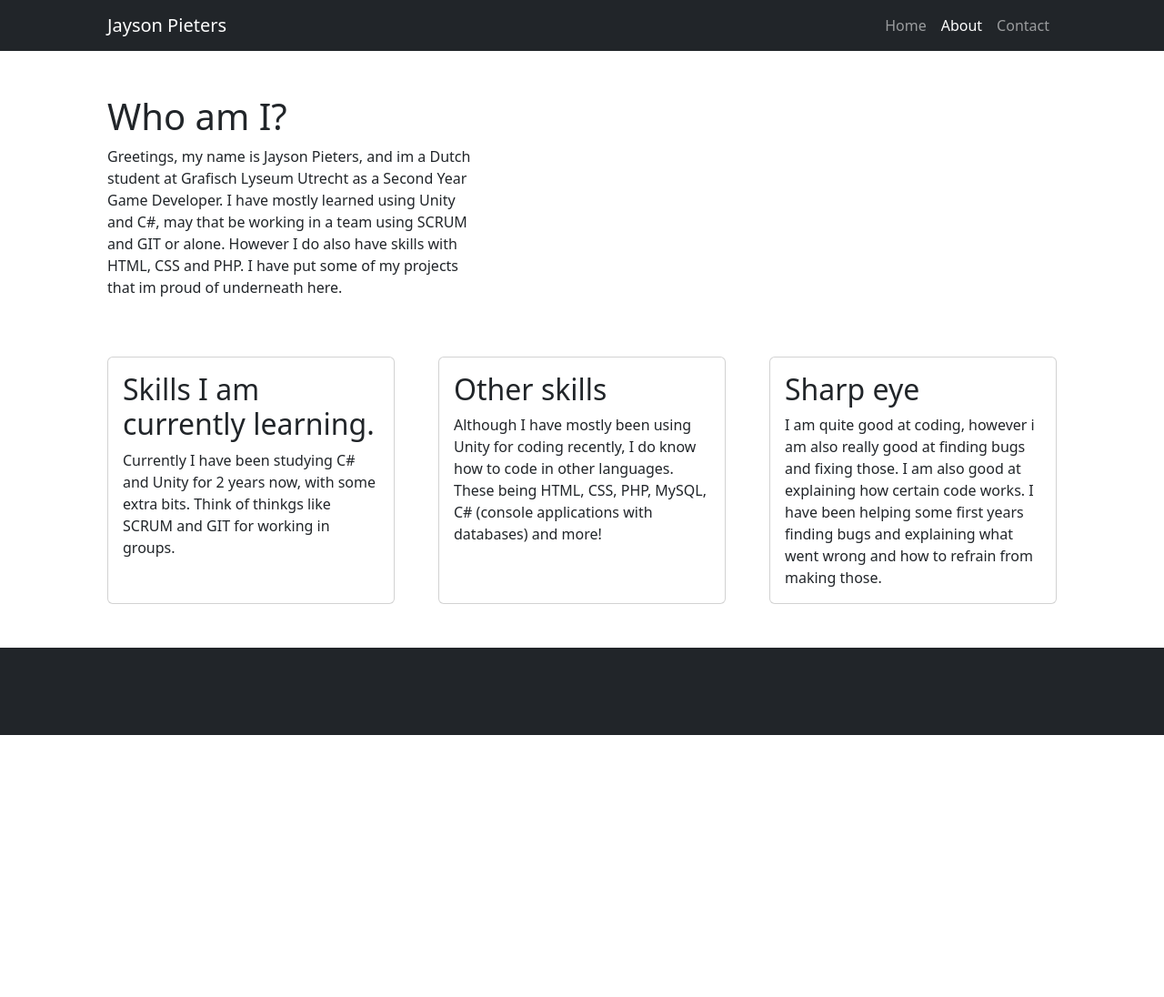
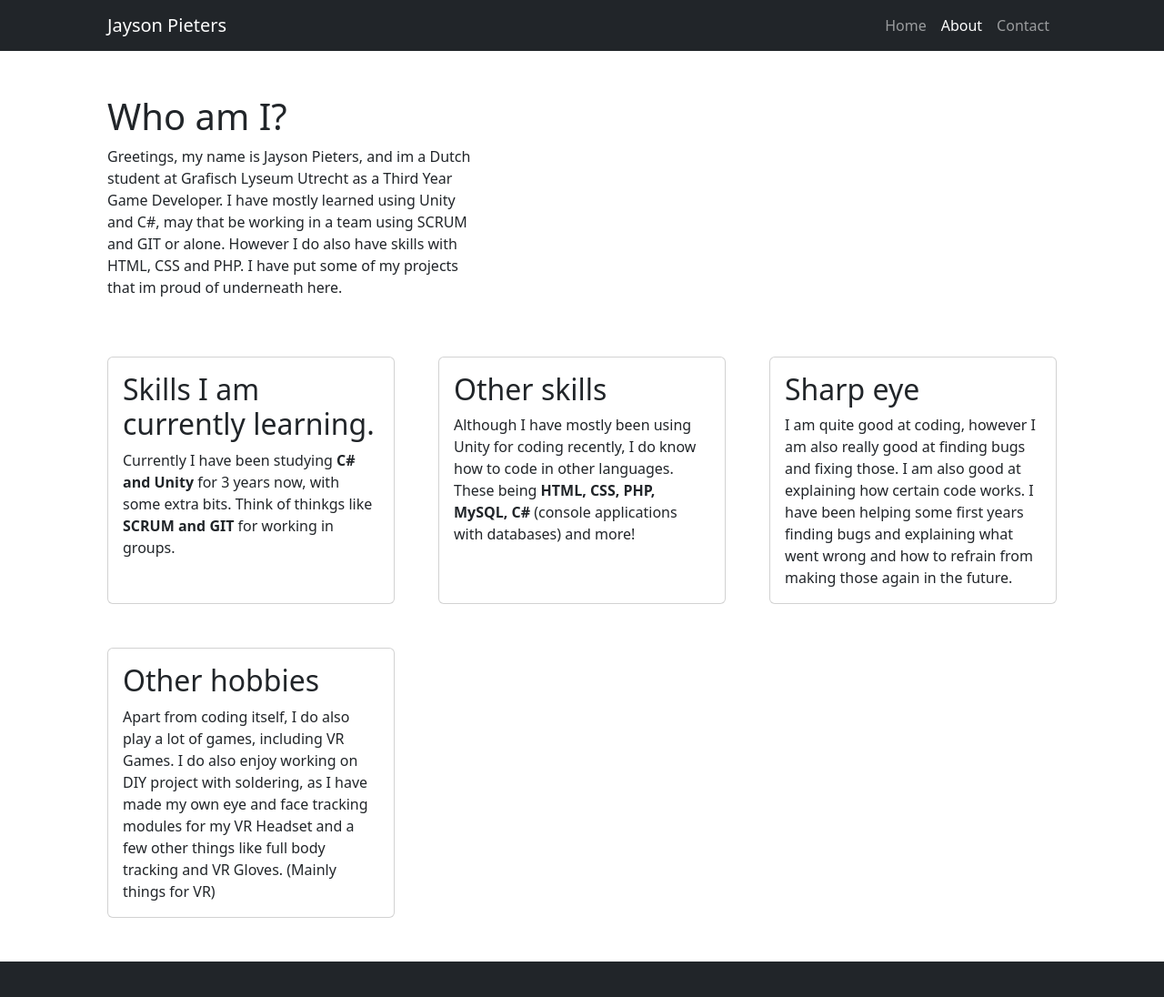
Before and after one commit to JaysonPieters/portfolio, a plain HTML site: page about.html in a window 1280 px wide. Shown: the whole page at 91% size. Before the commit the page ends 808 px from the top, so only its background shows below. Drawn offline with nearby package versions, Linux system fonts and the light colour scheme.

Commit message:
small fixes

```diff
--- a/about.html
+++ b/about.html
@@ -32,7 +32,7 @@
             <div class="row gx-4 gx-lg-5 align-items-center my-5">
                 <div class="col-lg-5">
                     <h1 class="font-weight-light">Who am I?</h1>
-                    <p>Greetings, my name is Jayson Pieters, and im a Dutch student at Grafisch Lyseum Utrecht as a Second Year Game Developer. I have mostly learned using Unity and C#, may that be working in a team using SCRUM and GIT or alone. However I do also have skills with HTML, CSS and PHP. I have put some of my projects that im proud of underneath here.</p>
+                    <p>Greetings, my name is Jayson Pieters, and im a Dutch student at Grafisch Lyseum Utrecht as a Third Year Game Developer. I have mostly learned using Unity and C#, may that be working in a team using SCRUM and GIT or alone. However I do also have skills with HTML, CSS and PHP. I have put some of my projects that im proud of underneath here.</p>
                 </div>
             </div>
             <!-- Content Row-->
@@ -41,7 +41,7 @@
                     <div class="card h-100">
                         <div class="card-body">
                             <h2 class="card-title">Skills I am currently learning.</h2>
-                            <p class="card-text">Currently I have been studying C# and Unity for 2 years now, with some extra bits. Think of thinkgs like SCRUM and GIT for working in groups.</p>
+                            <p class="card-text">Currently I have been studying <b>C# and Unity</b> for 3 years now, with some extra bits. Think of thinkgs like <b>SCRUM and GIT</b> for working in groups.</p>
                         </div>
                     </div>
                 </div>
@@ -49,7 +49,7 @@
                     <div class="card h-100">
                         <div class="card-body">
                             <h2 class="card-title">Other skills</h2>
-                            <p class="card-text">Although I have mostly been using Unity for coding recently, I do know how to code in other languages. These being HTML, CSS, PHP, MySQL, C# (console applications with databases) and more!</p>
+                            <p class="card-text">Although I have mostly been using Unity for coding recently, I do know how to code in other languages. These being <b>HTML, CSS, PHP, MySQL, C#</b> (console applications with databases) and more!</p>
                         </div>
                     </div>
                 </div>
@@ -57,7 +57,15 @@
                     <div class="card h-100">
                         <div class="card-body">
                             <h2 class="card-title">Sharp eye</h2>
-                            <p class="card-text">I am quite good at coding, however i am also really good at finding bugs and fixing those. I am also good at explaining how certain code works. I have been helping some first years finding bugs and explaining what went wrong and how to refrain from making those. </p>
+                            <p class="card-text">I am quite good at coding, however I am also really good at finding bugs and fixing those. I am also good at explaining how certain code works. I have been helping some first years finding bugs and explaining what went wrong and how to refrain from making those again in the future. </p>
+                        </div>
+                    </div>
+                </div>
+                <div class="col-md-4 mb-5">
+                    <div class="card h-100">
+                        <div class="card-body">
+                            <h2 class="card-title">Other hobbies</h2>
+                            <p class="card-text">Apart from coding itself, I do also play a lot of games, including VR Games. I do also enjoy working on DIY project with soldering, as I have made my own eye and face tracking modules for my VR Headset and a few other things like full body tracking and VR Gloves. (Mainly things for VR)</p>
                         </div>
                     </div>
                 </div>
```
Also changed, not shown: contact.html (+18 -2 lines), index.html (+3 -3 lines), 2 other files.
